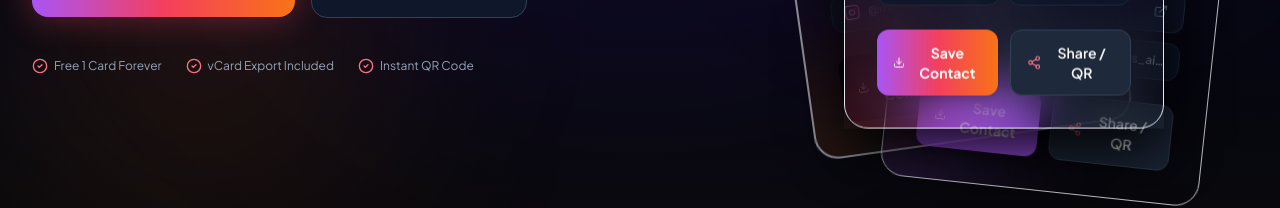
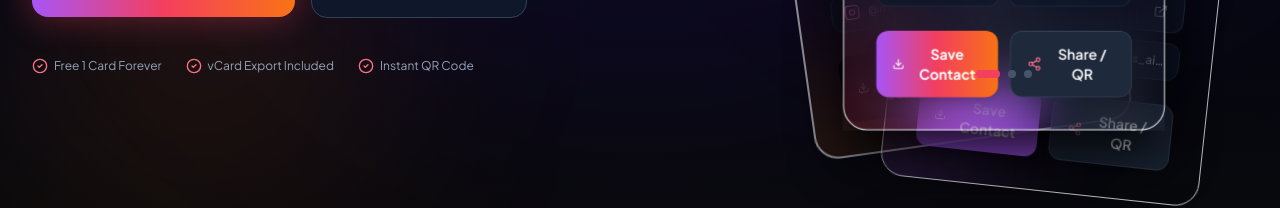
Before and after one commit to AODO123/cardora, a Next.js app: page / in a window 1280 px wide. Shown: the part 559-767 px from the top of the page. Built offline with nearby package versions, Linux system fonts and the light colour scheme; no server answers.

Commit message:
Add interactive card switching on landing page
- Click cards to cycle through demo cards
- Navigation dots for quick access
- Smooth transitions with animations
- Visual feedback on hover

```diff
--- a/src/app/page.tsx
+++ b/src/app/page.tsx
@@ -62,6 +62,19 @@ const HERO_DEMO_CARDS: CardData[] = [
 
 export default function LandingPage() {
   const [showNfcModal, setShowNfcModal] = useState(false);
+  const [currentIndex, setCurrentIndex] = useState(0);
+
+  const goToCard = (index: number) => {
+    setCurrentIndex(index);
+  };
+
+  const nextCard = () => {
+    setCurrentIndex((prev) => (prev + 1) % HERO_DEMO_CARDS.length);
+  };
+
+  const prevCard = () => {
+    setCurrentIndex((prev) => (prev - 1 + HERO_DEMO_CARDS.length) % HERO_DEMO_CARDS.length);
+  };
 
   return (
     <div className="min-h-screen bg-black text-white selection:bg-rose-500 selection:text-white">
@@ -133,7 +146,21 @@ export default function LandingPage() {
             <div className="lg:col-span-5 relative flex items-center justify-center py-8">
               <div className="relative w-full max-w-sm sm:max-w-md h-[460px] flex items-center justify-center">
 
-                {/* Background Card 3 (Maya Lin) */}
+                {/* Navigation Dots */}
+                <div className="absolute bottom-0 left-1/2 -translate-x-1/2 flex gap-2 z-30">
+                  {HERO_DEMO_CARDS.map((_, idx) => (
+                    <button
+                      key={idx}
+                      onClick={() => goToCard(idx)}
+                      className={`w-2 h-2 rounded-full transition-all duration-300 ${
+                        idx === currentIndex ? "bg-rose-500 w-6" : "bg-slate-600 hover:bg-slate-500"
+                      }`}
+                      aria-label={`Go to card ${idx + 1}`}
+                    />
+                  ))}
+                </div>
+
+                {/* Background Card (Previous in sequence) */}
                 <motion.div
                   animate={{
                     y: [-8, 8, -8],
@@ -144,12 +171,13 @@ export default function LandingPage() {
                     repeat: Infinity,
                     ease: "easeInOut",
                   }}
-                  className="absolute top-4 left-0 w-72 sm:w-80 pointer-events-none scale-90 opacity-60 filter blur-[0.5px]"
+                  className="absolute top-4 left-0 w-72 sm:w-80 scale-90 opacity-60 filter blur-[0.5px] cursor-pointer"
+                  onClick={prevCard}
                 >
-                  <CardPreview card={HERO_DEMO_CARDS[2]} isInteractive={false} />
+                  <CardPreview card={HERO_DEMO_CARDS[(currentIndex - 1 + HERO_DEMO_CARDS.length) % HERO_DEMO_CARDS.length]} isInteractive={false} />
                 </motion.div>
 
-                {/* Background Card 2 (Marcus Chen) */}
+                {/* Background Card (Next in sequence) */}
                 <motion.div
                   animate={{
                     y: [8, -8, 8],
@@ -161,24 +189,30 @@ export default function LandingPage() {
                     ease: "easeInOut",
                     delay: 1,
                   }}
-                  className="absolute top-2 right-0 w-72 sm:w-80 pointer-events-none scale-95 opacity-80"
+                  className="absolute top-2 right-0 w-72 sm:w-80 scale-95 opacity-80 cursor-pointer"
+                  onClick={nextCard}
                 >
-                  <CardPreview card={HERO_DEMO_CARDS[1]} isInteractive={false} />
+                  <CardPreview card={HERO_DEMO_CARDS[(currentIndex + 1) % HERO_DEMO_CARDS.length]} isInteractive={false} />
                 </motion.div>
 
-                {/* Foreground Primary Card 1 (Elena Rostova) */}
+                {/* Foreground Primary Card */}
                 <motion.div
                   animate={{
                     y: [-6, 6, -6],
+                    scale: [1, 1.02, 1],
                   }}
                   transition={{
                     duration: 5,
                     repeat: Infinity,
                     ease: "easeInOut",
                   }}
-                  className="relative z-20 w-80 sm:w-88 shadow-[0_20px_50px_rgba(0,0,0,0.8)]"
+                  className="relative z-20 w-80 sm:w-88 shadow-[0_20px_50px_rgba(0,0,0,0.8)] cursor-pointer"
+                  onClick={nextCard}
                 >
-                  <CardPreview card={HERO_DEMO_CARDS[0]} isInteractive={false} />
+                  <CardPreview card={HERO_DEMO_CARDS[currentIndex]} isInteractive={false} />
+                  <div className="absolute -bottom-3 left-1/2 -translate-x-1/2 bg-rose-500/90 text-white text-[10px] font-bold px-3 py-1 rounded-full opacity-0 hover:opacity-100 transition-opacity pointer-events-none">
+                    Click to preview
+                  </div>
                 </motion.div>
               </div>
             </div>
```
